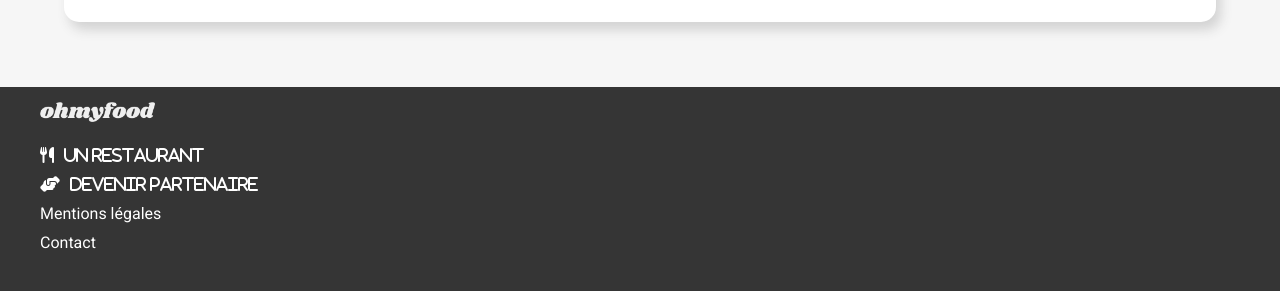
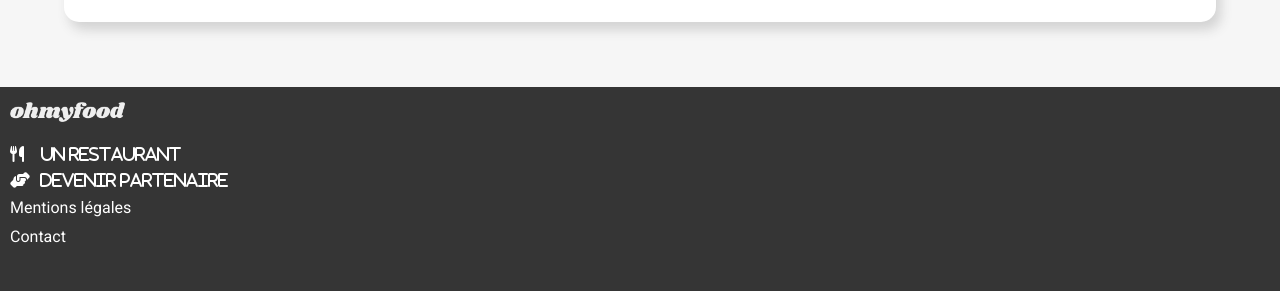
Before and after one commit to WardarkXtreme/BiardFlorian_3_20042021, a website: page page-accueil.html in a window 1280 px wide. Shown: the part 1963-2254 px from the top of the page. Drawn offline with Linux system fonts and the light colour scheme; a web font is replaced by a local one.

Commit message:
refonte du footer

```diff
--- a/page-accueil.html
+++ b/page-accueil.html
@@ -87,12 +87,12 @@
             </section>
             <section class="footer">
                 <img src="images/ohmyfood.png" alt="logo-ohmyfood" class="footer__img">
-                <ul class="footer__ul">
-                    <li class="footer__li"><i class="fas fa-utensils footer__puce">un restaurant</i></li>
-                    <li class="footer__li"><i class="fas fa-hands-helping footer__puce">Devenir partenaire</i></li>
-                    <li class="footer__li">Mentions légales</li>
-                    <li class="footer__li">Contact</li>
-                </ul>
+                <div class="footer__ul">
+                    <a href="#" class="footer__li"><i class="fas fa-utensils footer__puce">un restaurant</i></a>
+                    <a href="#" class="footer__li"><i class="fas fa-hands-helping footer__puce2">Devenir partenaire</i></a>
+                    <a href="#" class="footer__li">Mentions légales</a>
+                    <a href="mailto:contact@ohmyfood.com" class="footer__li">Contact</a>
+                </div>
             </section>
         </div>
     </body>
--- a/sass/style.scss
+++ b/sass/style.scss
@@ -329,16 +329,29 @@
         filter: invert(100%);
         -webkit-filter: invert(100%);
         height: 20px;
-        padding: 15px 0 15px 40px;
+        padding: 15px 0 15px 10px;
     }
     .footer__ul {
-        margin: 0;
+        padding-left: 10px;
         height: 150px;
+        display: flex;
+        flex-direction: column;
+        text-decoration: none;
         .footer__li {
             padding: 5px 0;
-            list-style-type: none;
+            text-decoration: none;
+            color: white;
+            display: flex;
+            flex-direction: row;
             .footer__puce::before {
-                padding-right: 10px;
+                width: 20px;
+                height: 20px;
+                margin-right: 17px;
+            }
+            .footer__puce2::before {
+                width: 20px;
+                height: 20px;
+                margin-right: 10px;
             }
         }
     }
```
Also changed, not shown: page-menu-a-la-francaise.html (+6 -6 lines), page-menu-la-note-enchantee.html (+6 -6 lines), page-menu-la-palette-du-gout.html (+6 -6 lines), page-menu-le-delice-des-sens.html (+6 -6 lines), css/style.css, 1 other file.
